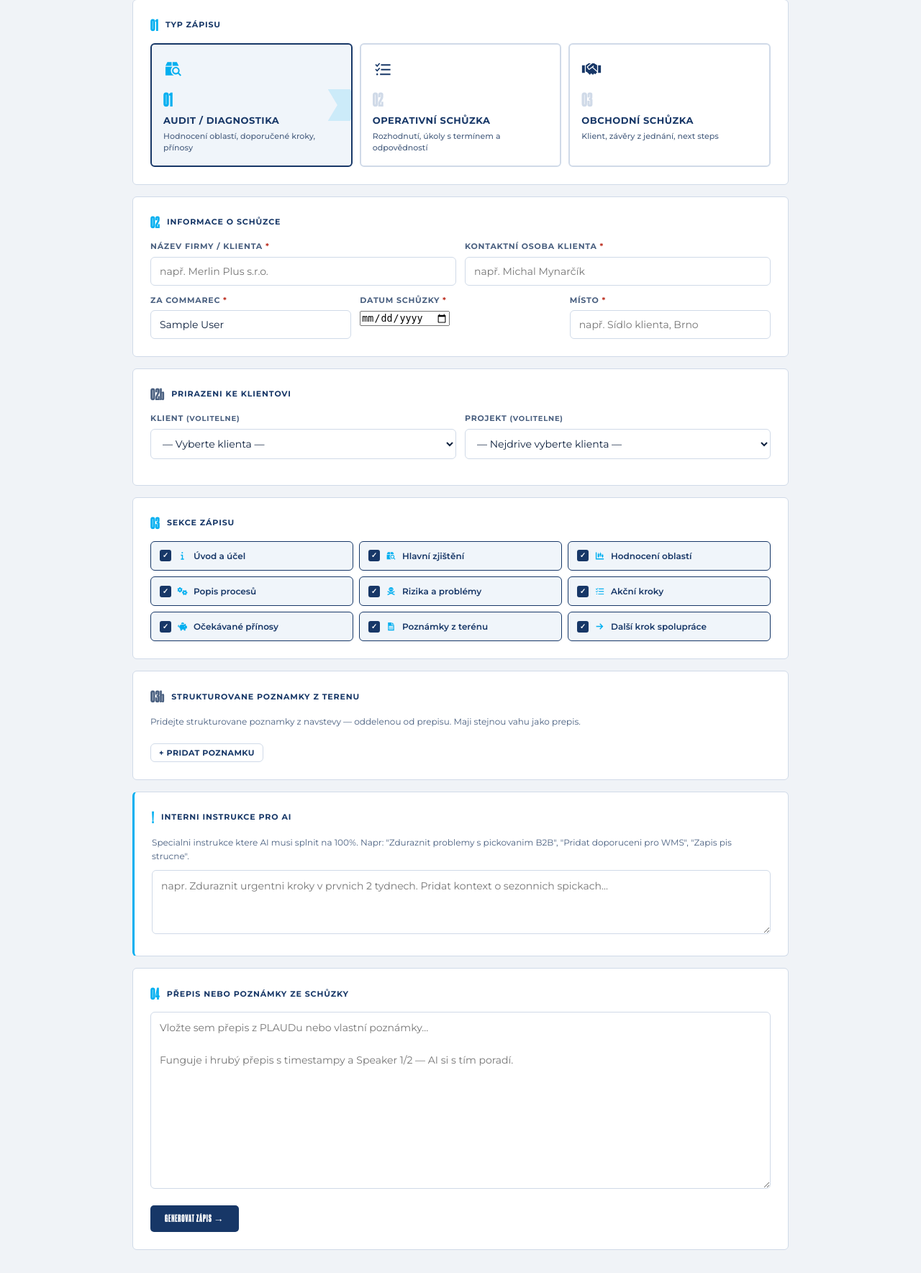
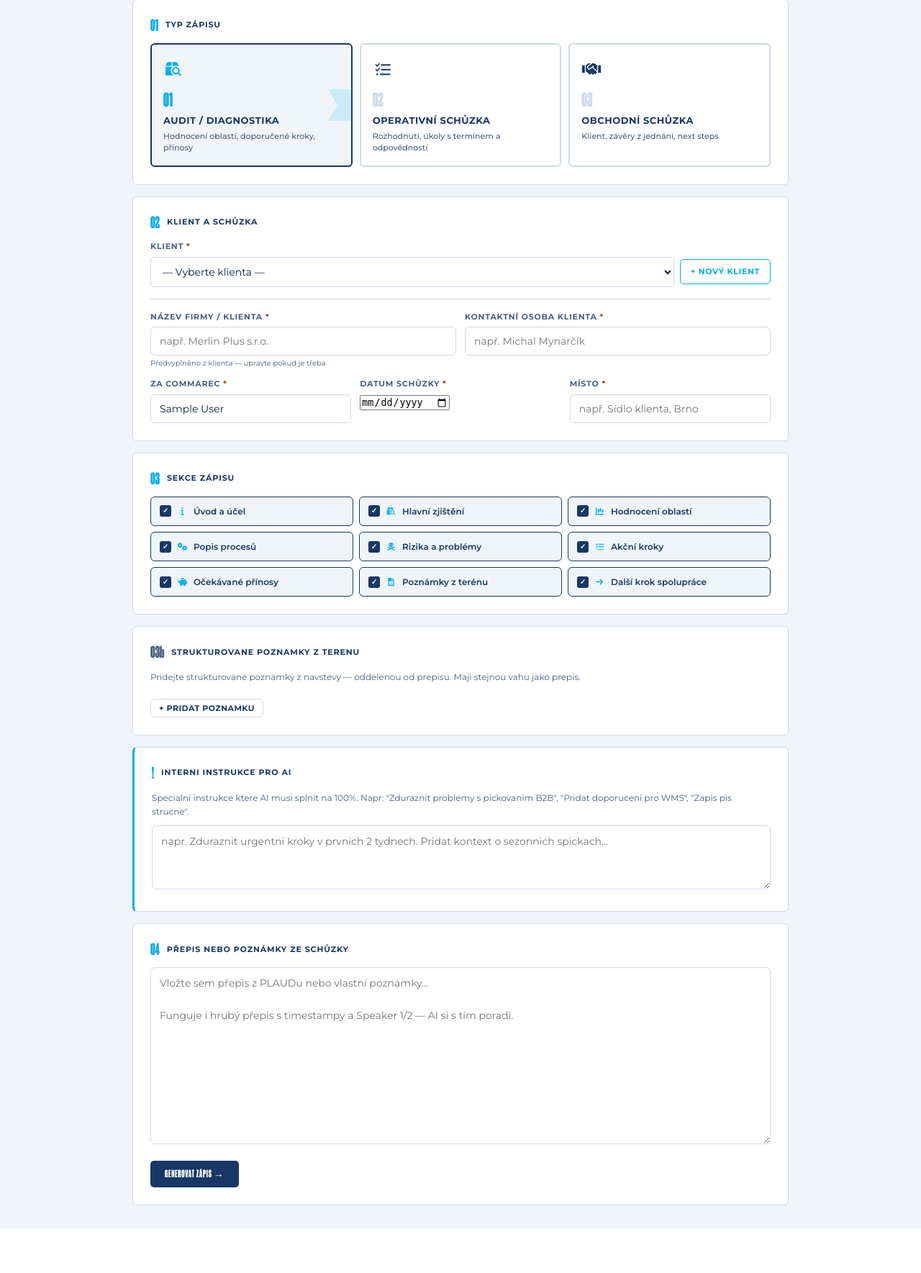
Before and after one commit to CommarecMK/commarec-zapisy, a Flask app: page /novy in a window 1280 px wide. Shown: the part 180-1949 px from the top of the page at 72% size. After the commit the page ends 1887 px from the top, so only its background shows below. Run offline with Flask 3, Linux system fonts and the light colour scheme; the visitor is signed in with stand-in values (Sample User, id 1); some libraries are stand-ins or nearby versions.

Commit message:
Add files via upload

````diff
--- a/app.py
+++ b/app.py
@@ -44,8 +44,8 @@ class Klient(db.Model):
     created_at  = db.Column(db.DateTime, default=datetime.utcnow)
     # profil skladu (JSON) — automaticky extrahovan z prepisu
     profil_json = db.Column(db.Text, default="{}")
-    projekty    = db.relationship("Projekt", backref="klient_ref", lazy=True, cascade="all, delete-orphan")
-    zapisy      = db.relationship("Zapis", lazy=True, foreign_keys="Zapis.klient_id")
+    projekty    = db.relationship("Projekt", back_populates="klient", lazy=True, cascade="all, delete-orphan")
+    zapisy      = db.relationship("Zapis", lazy=True, foreign_keys="Zapis.klient_id", viewonly=True)
 
 class Projekt(db.Model):
     __tablename__ = "projekt"
@@ -58,9 +58,9 @@ class Projekt(db.Model):
     datum_do    = db.Column(db.Date, nullable=True)
     is_active   = db.Column(db.Boolean, default=True)
     created_at  = db.Column(db.DateTime, default=datetime.utcnow)
-    zapisy      = db.relationship("Zapis", lazy=True, foreign_keys="Zapis.projekt_id")
     konzultant  = db.relationship("User", backref="user_projekty", foreign_keys=[user_id])
-    klient      = db.relationship("Klient", foreign_keys=[klient_id], lazy="joined")
+    klient      = db.relationship("Klient", foreign_keys=[klient_id], back_populates="projekty", lazy="joined")
+    zapisy      = db.relationship("Zapis", lazy=True, foreign_keys="Zapis.projekt_id", viewonly=True)
 
 class User(db.Model):
     id            = db.Column(db.Integer, primary_key=True)
@@ -93,8 +93,8 @@ class Zapis(db.Model):
     user_id         = db.Column(db.Integer, db.ForeignKey("user.id"), nullable=False)
     klient_id       = db.Column(db.Integer, db.ForeignKey("klient.id"), nullable=True)
     projekt_id      = db.Column(db.Integer, db.ForeignKey("projekt.id"), nullable=True)
-    klient          = db.relationship("Klient", foreign_keys=[klient_id], lazy="joined")
-    projekt         = db.relationship("Projekt", foreign_keys=[projekt_id], lazy="joined")
+    klient          = db.relationship("Klient", foreign_keys=[klient_id], lazy="joined", overlaps="zapisy,klient_ref")
+    projekt         = db.relationship("Projekt", foreign_keys=[projekt_id], lazy="joined", overlaps="zapisy,klient")
 
 TEMPLATE_NAMES = {
     "audit":     "Audit / diagnostika",
@@ -628,26 +628,58 @@ Typ schuzky: {TEMPLATE_NAMES.get(template, template)}
         message = ai.messages.create(
             model="claude-sonnet-4-5", max_tokens=4000,
             system=system,
-            messages=[{"role": "user", "content": user_message}]
+            messages=[
+                {"role": "user",      "content": user_message},
+                {"role": "assistant", "content": "{"},  # prefill forces JSON output
+            ]
         )
-        raw = message.content[0].text.strip()
+        # Prepend the prefill character we started with
+        raw = "{" + message.content[0].text.strip()
     except Exception as e:
         return jsonify({"error": f"Chyba API: {str(e)}"}), 500
 
-    raw = re.sub(r'^```[\w]*\n?', '', raw)
-    raw = re.sub(r'\n?```$', '', raw).strip()
+    # Robust JSON extraction — handles markdown fences, preamble text, partial responses
+    app.logger.info(f"Raw AI response (first 300): {raw[:300]}")
 
-    try:
-        summary_json = json.loads(raw)
-    except json.JSONDecodeError:
-        m = re.search(r'\{.*\}', raw, re.DOTALL)
+    def extract_json(text):
+        """Try multiple strategies to extract valid JSON from AI response."""
+        # Strategy 1: strip markdown fences and parse directly
+        cleaned = re.sub(r'^```[\w]*\n?', '', text.strip())
+        cleaned = re.sub(r'\n?```$', '', cleaned).strip()
+        try:
+            return json.loads(cleaned)
+        except Exception:
+            pass
+
+        # Strategy 2: find the outermost { } block
+        start = text.find('{')
+        if start != -1:
+            # Walk forward counting braces to find matching close
+            depth = 0
+            for i, ch in enumerate(text[start:], start):
+                if ch == '{': depth += 1
+                elif ch == '}':
+                    depth -= 1
+                    if depth == 0:
+                        try:
+                            return json.loads(text[start:i+1])
+                        except Exception:
+                            break
+
+        # Strategy 3: regex fallback
+        m = re.search(r'\{.*\}', text, re.DOTALL)
         if m:
             try:
-                summary_json = json.loads(m.group())
+                return json.loads(m.group())
             except Exception:
-                return jsonify({"error": "AI vratilo nevalidni JSON. Zkus znovu."}), 500
-        else:
-            return jsonify({"error": "AI vratilo nevalidni JSON. Zkus znovu."}), 500
+                pass
+
+        return None
+
+    summary_json = extract_json(raw)
+    if summary_json is None:
+        app.logger.error(f"JSON parse failed. Raw response: {raw[:1000]}")
+        return jsonify({"error": f"AI vratilo nevalidni JSON. Zkus znovu. (zacatek odpovedi: {raw[:200]})"}), 500
 
     tasks = []
     raw_tasks = summary_json.pop("tasks", [])
@@ -953,7 +985,7 @@ def smazat_uzivatele(user_id):
 
 with app.app_context():
     try:
-        db.create_all()
+        db.create_all()  # skips existing tables — safe to run repeatedly
         # Auto-migrate new columns
         migrations = [
             ("zapis", "output_json",    "ALTER TABLE zapis ADD COLUMN output_json TEXT DEFAULT '{}'"),
@@ -974,13 +1006,16 @@ with app.app_context():
                     print(f"Migrated: {table}.{col}")
                 except Exception:
                     pass
-        if not User.query.filter_by(is_admin=True).first():
-            db.session.add(User(
-                email="admin@commarec.cz", name="Admin", role="superadmin",
-                password_hash=generate_password_hash("admin123"), is_admin=True
-            ))
-            db.session.commit()
-            print("Vytvoren vychozi admin: admin@commarec.cz / admin123")
+        if not User.query.filter_by(email="admin@commarec.cz").first():
+            try:
+                db.session.add(User(
+                    email="admin@commarec.cz", name="Admin", role="superadmin",
+                    password_hash=generate_password_hash("admin123"), is_admin=True
+                ))
+                db.session.commit()
+                print("Vytvoren vychozi admin: admin@commarec.cz / admin123")
+            except Exception:
+                db.session.rollback()  # another worker beat us to it — fine
     except Exception as e:
         print(f"DB init error: {e}")
 
--- a/templates/novy.html
+++ b/templates/novy.html
@@ -129,27 +129,50 @@ function getNotes() {
   return notes;
 }
 
-// Projekty
-async function loadProjekty() {
-  const klientId = document.getElementById('klient-select').value;
-  const sel = document.getElementById('projekt-select');
-  if (!klientId) {
-    sel.innerHTML = '<option value="">— Nejdrive vyberte klienta —</option>';
+// Klient change — prefill fields + load projekty
+async function onKlientChange() {
+  const sel    = document.getElementById('klient-select');
+  const opt    = sel.options[sel.selectedIndex];
+  const kid    = sel.value;
+  const nazev  = opt?.dataset?.nazev  || '';
+  const kontakt= opt?.dataset?.kontakt || '';
+
+  // Prefill client info fields
+  const nameEl    = document.getElementById('client-name');
+  const contactEl = document.getElementById('client-contact');
+  if (nameEl && nazev)    { nameEl.value = nazev;    nameEl.style.borderColor=''; nameEl.style.background=''; }
+  if (contactEl && kontakt) { contactEl.value = kontakt; contactEl.style.borderColor=''; contactEl.style.background=''; }
+
+  // Show info bar
+  const bar = document.getElementById('klient-info-bar');
+  if (kid && nazev) {
+    bar.style.display = 'block';
+    bar.innerHTML = `<strong style="color:#173767;">${nazev}</strong>${kontakt ? ' — ' + kontakt : ''} &nbsp;·&nbsp; <a href="/klient/${kid}" target="_blank" style="color:#00AFF0;font-size:11px;">Otevřít profil klienta →</a>`;
+  } else {
+    bar.style.display = 'none';
+  }
+
+  // Load projekty
+  const psel = document.getElementById('projekt-select');
+  const prow = document.getElementById('projekt-row');
+  if (!kid) {
+    prow.style.display = 'none';
+    psel.innerHTML = '<option value="">— Bez projektu —</option>';
     return;
   }
-  sel.innerHTML = '<option value="">Nacitam...</option>';
+  prow.style.display = 'block';
+  psel.innerHTML = '<option value="">Načítám...</option>';
   try {
-    const data = await fetch(`/novy/projekty/${klientId}`).then(r=>r.json());
-    if (data.length === 0) {
-      sel.innerHTML = '<option value="">— Zadne projekty —</option>';
-    } else {
-      sel.innerHTML = '<option value="">— Bez projektu —</option>' +
-        data.map(p => `<option value="${p.id}">${p.nazev}</option>`).join('');
-    }
+    const data = await fetch(`/novy/projekty/${kid}`).then(r=>r.json());
+    psel.innerHTML = '<option value="">— Bez projektu —</option>' +
+      (data.length ? data.map(p => `<option value="${p.id}">${p.nazev}</option>`).join('') : '');
   } catch(e) {
-    sel.innerHTML = '<option value="">Chyba</option>';
+    psel.innerHTML = '<option value="">— Bez projektu —</option>';
   }
 }
+
+// Keep loadProjekty as alias for backward compat
+function loadProjekty() { return onKlientChange(); }
 
 // Pre-fill klient from URL param
 document.addEventListener('DOMContentLoaded', () => {
@@ -158,7 +181,7 @@ document.addEventListener('DOMContentLoaded', () => {
   const pid = url.searchParams.get('projekt_id');
   if (kid) {
     const sel = document.getElementById('klient-select');
-    if (sel) { sel.value = kid; loadProjekty().then(() => { if (pid) { const psel = document.getElementById('projekt-select'); if (psel) psel.value = pid; } }); }
+    if (sel) { sel.value = kid; onKlientChange().then(() => { if (pid) { const psel = document.getElementById('projekt-select'); if (psel) psel.value = pid; } }); }
   }
   // Auto-fill commarec-rep from session name
   const repEl = document.getElementById('commarec-rep');
@@ -217,13 +240,47 @@ document.addEventListener('DOMContentLoaded', () => {
     </div>
   </div>
 
-  <!-- STEP 2: Client info -->
+  <!-- STEP 2: Klient + informace o schůzce -->
   <div class="card" style="margin-bottom: 1rem;">
-    <div class="step-header"><span class="step-num">02</span><span class="step-label">Informace o schůzce</span></div>
+    <div class="step-header"><span class="step-num">02</span><span class="step-label">Klient a schůzka</span></div>
+
+    <!-- Klient selector -->
+    <div style="margin-bottom:16px;">
+      <label style="display:block;font-size:11px;font-weight:700;color:var(--muted);margin-bottom:5px;text-transform:uppercase;letter-spacing:0.07em;">Klient <span style="color:#C0392B;">*</span></label>
+      <div style="display:flex;gap:8px;align-items:center;">
+        <select id="klient-select" onchange="onKlientChange()" style="flex:1;padding:10px 12px;border:1.5px solid var(--border);border-radius:var(--radius);font-size:14px;font-family:var(--font-body);background:white;color:var(--text);">
+          <option value="">— Vyberte klienta —</option>
+          {% for k in klienti %}
+          <option value="{{ k.id }}"
+            data-nazev="{{ k.nazev }}"
+            data-kontakt="{{ k.kontakt }}">{{ k.nazev }}</option>
+          {% endfor %}
+        </select>
+        <a href="{{ url_for('klient_novy') }}" target="_blank"
+           style="white-space:nowrap;font-size:11px;font-weight:700;color:#00AFF0;border:1.5px solid #00AFF0;border-radius:5px;padding:8px 14px;text-decoration:none;letter-spacing:0.06em;text-transform:uppercase;font-family:'Montserrat',sans-serif;flex-shrink:0;"
+           title="Otevře se v novém okně">
+          + Nový klient
+        </a>
+      </div>
+      <div id="klient-info-bar" style="display:none;margin-top:8px;padding:8px 12px;background:#f0f5fb;border-left:3px solid #00AFF0;border-radius:0 5px 5px 0;font-size:12px;color:#4A6080;"></div>
+    </div>
+
+    <!-- Projekt selector — zobrazí se až po výběru klienta -->
+    <div id="projekt-row" style="margin-bottom:16px;display:none;">
+      <label style="display:block;font-size:11px;font-weight:700;color:var(--muted);margin-bottom:5px;text-transform:uppercase;letter-spacing:0.07em;">Projekt</label>
+      <select id="projekt-select" style="width:100%;padding:10px 12px;border:1.5px solid var(--border);border-radius:var(--radius);font-size:14px;font-family:var(--font-body);background:white;color:var(--text);">
+        <option value="">— Bez projektu —</option>
+      </select>
+    </div>
+
+    <hr style="border:none;border-top:1px solid var(--border);margin:0 0 16px;">
+
+    <!-- Detaily schůzky — předvyplní se z klienta -->
     <div class="form-grid" style="margin-bottom: 12px;">
       <div class="form-group" style="margin:0;">
         <label>Název firmy / klienta <span style="color:#C0392B;">*</span></label>
         <input type="text" id="client-name" placeholder="např. Merlin Plus s.r.o." class="required-field">
+        <div style="font-size:10px;color:#4A6080;margin-top:3px;">Předvyplněno z klienta — upravte pokud je třeba</div>
       </div>
       <div class="form-group" style="margin:0;">
         <label>Kontaktní osoba klienta <span style="color:#C0392B;">*</span></label>
@@ -242,29 +299,6 @@ document.addEventListener('DOMContentLoaded', () => {
       <div class="form-group" style="margin:0;">
         <label>Místo <span style="color:#C0392B;">*</span></label>
         <input type="text" id="meeting-place" placeholder="např. Sídlo klienta, Brno" class="required-field">
-      </div>
-    </div>
-  </div>
-
-
-  <!-- STEP 2b: Klient a projekt -->
-  <div class="card" style="margin-bottom: 1rem;">
-    <div class="step-header"><span class="step-num" style="color:#4A6080;">02b</span><span class="step-label">Prirazeni ke klientovi</span></div>
-    <div class="form-grid" style="margin-bottom:12px;">
-      <div class="form-group" style="margin:0;">
-        <label>Klient <span style="color:#4A6080;font-size:10px;">(volitelne)</span></label>
-        <select id="klient-select" onchange="loadProjekty()" style="padding:10px 12px;border:1.5px solid var(--border);border-radius:var(--radius);font-size:14px;font-family:var(--font-body);background:white;color:var(--text);width:100%;">
-          <option value="">— Vyberte klienta —</option>
-          {% for k in klienti %}
-          <option value="{{ k.id }}">{{ k.nazev }}</option>
-          {% endfor %}
-        </select>
-      </div>
-      <div class="form-group" style="margin:0;">
-        <label>Projekt <span style="color:#4A6080;font-size:10px;">(volitelne)</span></label>
-        <select id="projekt-select" style="padding:10px 12px;border:1.5px solid var(--border);border-radius:var(--radius);font-size:14px;font-family:var(--font-body);background:white;color:var(--text);width:100%;">
-          <option value="">— Nejdrive vyberte klienta —</option>
-        </select>
       </div>
     </div>
   </div>
@@ -474,27 +508,50 @@ function getNotes() {
   return notes;
 }
 
-// Projekty
-async function loadProjekty() {
-  const klientId = document.getElementById('klient-select').value;
-  const sel = document.getElementById('projekt-select');
-  if (!klientId) {
-    sel.innerHTML = '<option value="">— Nejdrive vyberte klienta —</option>';
+// Klient change — prefill fields + load projekty
+async function onKlientChange() {
+  const sel    = document.getElementById('klient-select');
+  const opt    = sel.options[sel.selectedIndex];
+  const kid    = sel.value;
+  const nazev  = opt?.dataset?.nazev  || '';
+  const kontakt= opt?.dataset?.kontakt || '';
+
+  // Prefill client info fields
+  const nameEl    = document.getElementById('client-name');
+  const contactEl = document.getElementById('client-contact');
+  if (nameEl && nazev)    { nameEl.value = nazev;    nameEl.style.borderColor=''; nameEl.style.background=''; }
+  if (contactEl && kontakt) { contactEl.value = kontakt; contactEl.style.borderColor=''; contactEl.style.background=''; }
+
+  // Show info bar
+  const bar = document.getElementById('klient-info-bar');
+  if (kid && nazev) {
+    bar.style.display = 'block';
+    bar.innerHTML = `<strong style="color:#173767;">${nazev}</strong>${kontakt ? ' — ' + kontakt : ''} &nbsp;·&nbsp; <a href="/klient/${kid}" target="_blank" style="color:#00AFF0;font-size:11px;">Otevřít profil klienta →</a>`;
+  } else {
+    bar.style.display = 'none';
+  }
+
+  // Load projekty
+  const psel = document.getElementById('projekt-select');
+  const prow = document.getElementById('projekt-row');
+  if (!kid) {
+    prow.style.display = 'none';
+    psel.innerHTML = '<option value="">— Bez projektu —</option>';
     return;
   }
-  sel.innerHTML = '<option value="">Nacitam...</option>';
+  prow.style.display = 'block';
+  psel.innerHTML = '<option value="">Načítám...</option>';
   try {
-    const data = await fetch(`/novy/projekty/${klientId}`).then(r=>r.json());
-    if (data.length === 0) {
-      sel.innerHTML = '<option value="">— Zadne projekty —</option>';
-    } else {
-      sel.innerHTML = '<option value="">— Bez projektu —</option>' +
-        data.map(p => `<option value="${p.id}">${p.nazev}</option>`).join('');
-    }
+    const data = await fetch(`/novy/projekty/${kid}`).then(r=>r.json());
+    psel.innerHTML = '<option value="">— Bez projektu —</option>' +
+      (data.length ? data.map(p => `<option value="${p.id}">${p.nazev}</option>`).join('') : '');
   } catch(e) {
-    sel.innerHTML = '<option value="">Chyba</option>';
+    psel.innerHTML = '<option value="">— Bez projektu —</option>';
   }
 }
+
+// Keep loadProjekty as alias for backward compat
+function loadProjekty() { return onKlientChange(); }
 
 // Pre-fill klient from URL param
 document.addEventListener('DOMContentLoaded', () => {
@@ -503,7 +560,7 @@ document.addEventListener('DOMContentLoaded', () => {
   const pid = url.searchParams.get('projekt_id');
   if (kid) {
     const sel = document.getElementById('klient-select');
-    if (sel) { sel.value = kid; loadProjekty().then(() => { if (pid) { const psel = document.getElementById('projekt-select'); if (psel) psel.value = pid; } }); }
+    if (sel) { sel.value = kid; onKlientChange().then(() => { if (pid) { const psel = document.getElementById('projekt-select'); if (psel) psel.value = pid; } }); }
   }
   // Auto-fill commarec-rep from session name
   const repEl = document.getElementById('commarec-rep');
````
